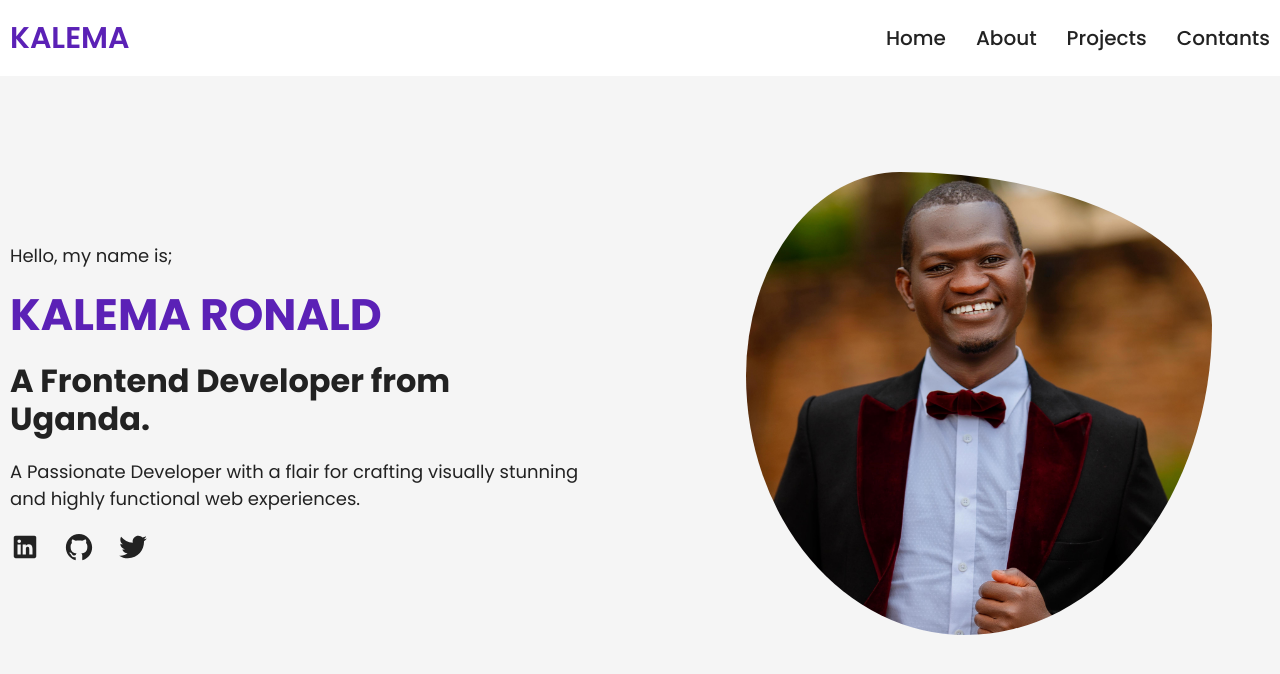
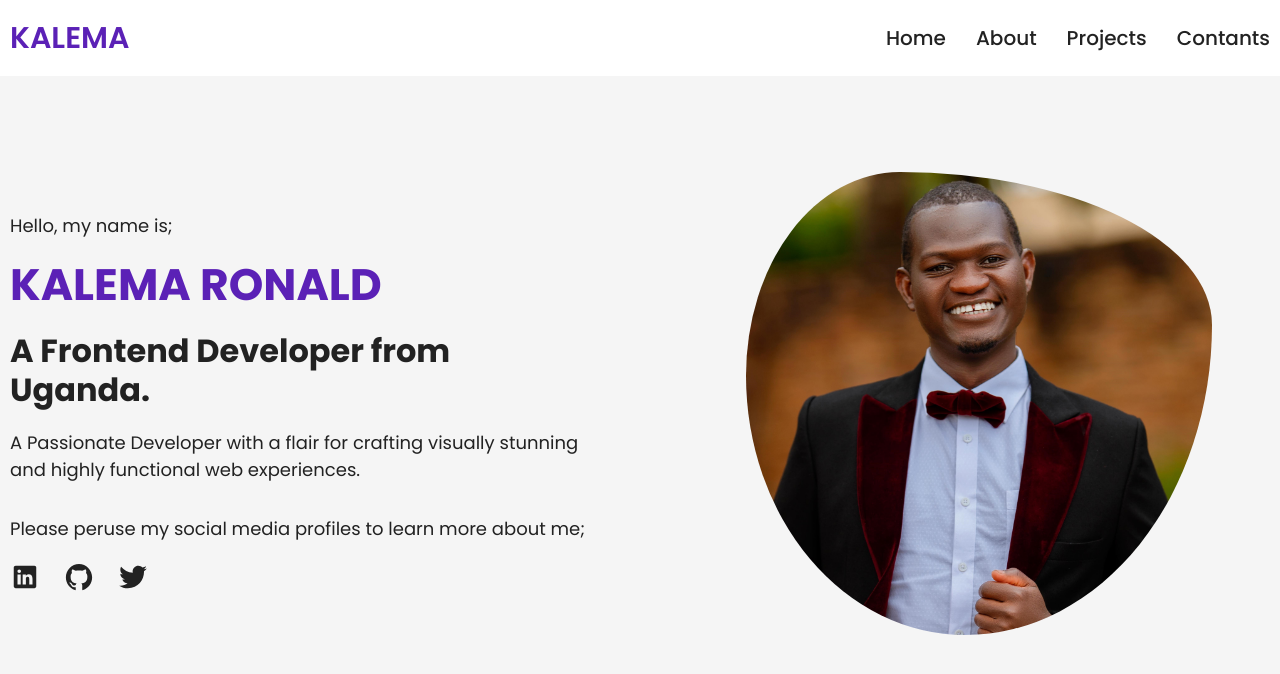
Before and after one commit to kalema1/myPortfolio, a React (Vite) app: page / in a window 1280 px wide. Shown: the top 674 px of the page. Built offline with nearby package versions, Linux system fonts and the light colour scheme.

Commit message:
feat(update social component): add more jsx in social component
- added more jsx in the social component.
- added styles for the the added jsx in the social component.
- added an attribute in jsx of the Hero component.

```diff
--- a/src/Hero.jsx
+++ b/src/Hero.jsx
@@ -10,7 +10,7 @@ export default function Hero() {
             <h2 className="heading-secondary">
               A Frontend Developer from Uganda.
             </h2>
-            <p className="paragraph">
+            <p className="paragraph margin-bottom-3rem">
               A Passionate Developer with a flair for crafting visually stunning
               and highly functional web experiences.
             </p>
--- a/src/Social.jsx
+++ b/src/Social.jsx
@@ -2,6 +2,10 @@ import { IoLogoLinkedin, IoLogoGithub, IoLogoTwitter } from "react-icons/io";
 
 export default function Social() {
   return (
+    <div>
+      <p className="paragraph">
+        Please peruse my social media profiles to learn more about me;
+      </p>
       <div className="social-container">
         <a
           href="https://www.linkedin.com/in/kalema-ronald-0a7a8198/"
@@ -16,5 +20,6 @@ export default function Social() {
           <IoLogoTwitter className="social-icon" />
         </a>
       </div>
+    </div>
   );
 }
--- a/src/index.css
+++ b/src/index.css
@@ -35,6 +35,9 @@ html {
   font-size: 1.8rem;
   margin-bottom: 2rem;
   line-height: 1.5;
+}
+.paragraph.margin-bottom-3rem {
+  margin-bottom: 3.2rem;
 }
 
 .heading-primary {
```
Lines whose indentation alone changed are shown as unchanged.
